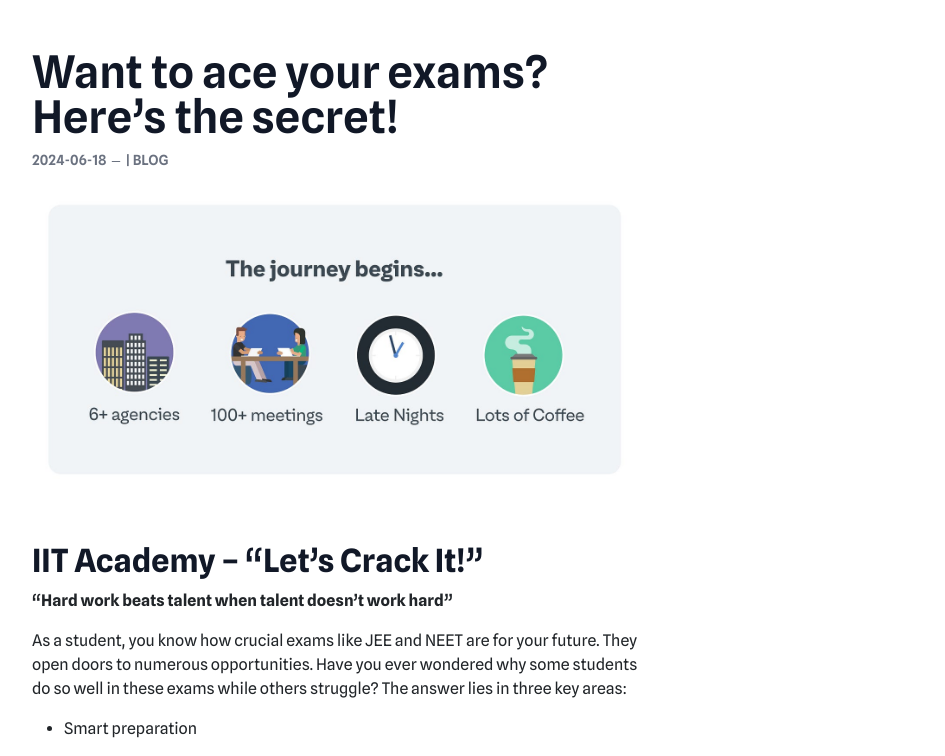
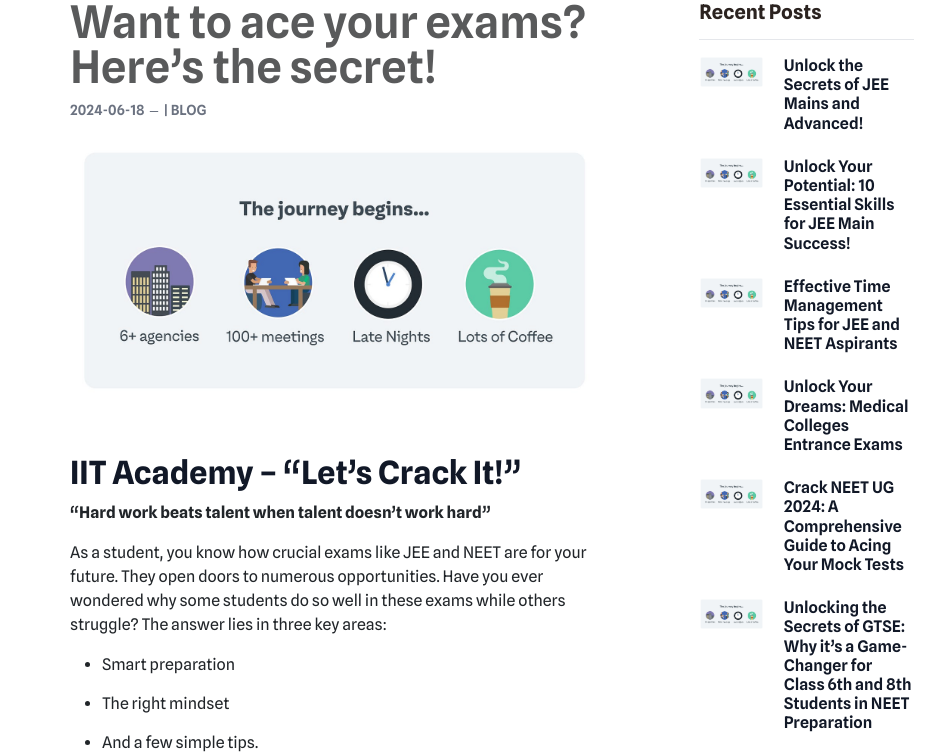
Before and after one commit to nikitabaladha/SmartGrader, a React (Create React App) app in the folder smart-grader/: page /blog/0 in a window 1280 px wide. Shown: the top 756 px of the page, without its empty margins (148-1093 px from the left). Built offline with nearby package versions, Linux system fonts and the light colour scheme.

Commit message:
FullBlog.js page done with css

```diff
--- a/smart-grader/package.json
+++ b/smart-grader/package.json
@@ -15,6 +15,7 @@
     "react-icons": "^5.3.0",
     "react-router-dom": "^6.26.2",
     "react-scripts": "5.0.1",
+    "smart-grader": "file:",
     "web-vitals": "^2.1.0"
   },
   "scripts": {
--- a/smart-grader/src/Components/Blog/Blog.css
+++ b/smart-grader/src/Components/Blog/Blog.css
@@ -11,7 +11,7 @@
   line-height: var(--line-height-xl);
   color: var(--color-text-primary);
   font-weight: var(--font-weight-extra-bold);
-  margin-bottom: var(--spacing-medium);
+  margin-bottom: var(--margin-bottom-25px);
 }
 
 .blog-page-first p {
@@ -32,21 +32,21 @@
   padding: var(--spacing-medium);
   background-color: var(--color-background);
   border: 1px solid var(--color-border);
-  margin-bottom: var(--margin-bottom);
-  box-shadow: 0 4px 6px rgba(0, 0, 0, 0.1);
+  margin-bottom: var(--margin-bottom-25px);
+  box-shadow: 0 4px 6px var(--color-border);
   border-radius: 0.5rem;
   height: 280px;
 }
 
 .blog-card .icon {
-  margin-right: 5px;
+  margin-right: var(--margin-right-5px);
 }
 
 .blog-card h6 {
   font-weight: var(--font-weight-medium);
   color: var(--color-text-secondary);
-  font-size: 0.75rem;
-  line-height: 1rem;
+  font-size: var(--font-size-xxs);
+  line-height: var(--line-height-1rem);
 }
 
 .blog-card .date {
@@ -79,11 +79,11 @@
 }
 
 .blog-card .img-container {
+  margin-right: var(--margin-right-10px);
   border-radius: 50%;
   width: 1.75rem;
   height: 1.75rem;
   overflow: hidden;
-  margin-right: 10px;
 }
 
 .blog-card .img-container img {
--- a/smart-grader/src/Components/Blog/Blog.js
+++ b/smart-grader/src/Components/Blog/Blog.js
@@ -7,19 +7,23 @@
 import { IoIosVideocam } from "react-icons/io";
 import { FaArrowRight } from "react-icons/fa6";
 
+// Function to truncate the HTML description to a maximum of 5 lines
 const truncateDescription = (html) => {
   const tempElement = document.createElement("div");
-  tempElement.innerHTML = html;
-  const textContent = tempElement.textContent || tempElement.innerText;
-  const lines = textContent.split("\n");
-  return lines.slice(0, 5).join("\n");
+  tempElement.innerHTML = html; // Set the inner HTML to the passed HTML string
+  const textContent = tempElement.textContent || tempElement.innerText; // Get text content
+  const lines = textContent.split("\n"); // Split text into lines
+  return lines.slice(0, 5).join("\n"); // Return the first 5 lines joined
 };
 
 const Blog = () => {
   return (
     <>
+      {/* Rendering the Navbar component */}
       <Navbar />
+
       <div className="container-fluid">
+        {/* Header section for the blog page */}
         <div className="container-fluid blog-page-first">
           <h2>Our Blog</h2>
           <p>
@@ -28,11 +32,14 @@
           </p>
         </div>
 
+        {/* Main blog content section */}
         <div className="container-fluid blog-page-second">
           <div className="row">
             {posts.map((post, index) => (
+              // Mapping through the posts to create a blog card for each post
               <div className="col-md-6" key={index}>
                 <div className="blog-card">
+                  {/* Blog card header with tutorial label and date */}
                   <h6>
                     <span className="d-flex justify-content-between align-items-center mb-3">
                       <span>
@@ -41,21 +48,21 @@
                         </span>
                         <span className="sub-title">Tutorial </span>
                       </span>
-                      <span className="date"> {post.date}</span>
+                      <span className="date">{post.date}</span>{" "}
                     </span>
                   </h6>
                   <h2>{post.title}</h2>
                   <p>{truncateDescription(post.description)}</p>
+
                   <div className="d-flex justify-content-between align-items-center card-footer">
                     <div className="d-flex">
                       <div className="img-container">
-                        <img src={blogImage1} alt="SmartGrader Team" />
+                        <img src={blogImage1} alt="SmartGrader Team" />{" "}
                       </div>
-
                       <p>SmartGrader Team</p>
                     </div>
                     <Link to={`/blog/${index}`}>
-                      Read more <FaArrowRight />
+                      Read more <FaArrowRight />{" "}
                     </Link>
                   </div>
                 </div>
@@ -68,4 +75,4 @@
   );
 };
 
-export default Blog;
+export default Blog; // Exporting the Blog component
--- a/smart-grader/src/Components/FullBlog/FullBlog.css
+++ b/smart-grader/src/Components/FullBlog/FullBlog.css
@@ -6,17 +6,17 @@
   font-family: var(--font-family);
 }
 
-.fullBlog {
-  padding: 50px;
+.row .fullBlog {
+  padding-left: 50px;
+  padding-right: 50px;
 }
 
 .fullBlogTitle h3 {
   font-weight: var(--font-weight-semibold);
   font-size: var(--font-size-xxl);
   line-height: var(--line-height-tight);
-  color: var(--color-text-primary);
+  color: var(--color-text-quaternary);
   margin-bottom: 0.5rem;
-  margin-top: 0;
 }
 
 .fullBlogTitle p {
@@ -57,7 +57,7 @@
   font-weight: var(--font-weight-normal);
   line-height: var(--line-height-base);
   margin-top: var(--margin-top-15px);
-  margin-bottom: 1rem;
+  margin-bottom: var(--margin-bottom-1rem);
 }
 
 .fullBlogDescription ul li {
@@ -66,3 +66,43 @@
   line-height: var(--line-height-base);
   margin-top: var(--margin-top-15px);
 }
+
+.fullBlog-second .fullBlog-right {
+  padding-left: 50px;
+  padding-right: 50px;
+}
+
+.fullBlog-right h3 {
+  font-weight: var(--font-weight-bold);
+  font-size: var(--font-size-20px);
+  line-height: var(--line-height-custom);
+  color: var(--color-text-tertiary);
+  border-bottom: 1px solid var(--color-border);
+  margin-bottom: var(--margin-bottom-1rem);
+  padding-bottom: 15px;
+}
+
+.fullBlog-right .recent-post {
+  display: flex;
+  flex-direction: row;
+  gap: 20px;
+  margin-bottom: var(--margin-bottom-1rem);
+}
+
+.fullBlog-right img {
+  width: 30%;
+  height: 30%;
+  object-fit: cover;
+  margin-bottom: 10px;
+}
+
+.fullBlog-right h4 {
+  font-size: var(--font-size-base);
+  font-weight: var(--font-weight-semibold);
+  color: var(--color-text-primary);
+}
+
+.fullBlog-right div:hover h4 {
+  color: var(--color-text-red);
+  cursor: pointer;
+}
--- a/smart-grader/src/Components/FullBlog/FullBlog.js
+++ b/smart-grader/src/Components/FullBlog/FullBlog.js
@@ -1,6 +1,5 @@
 import React from "react";
 import { useParams } from "react-router-dom";
-
 import { GoDash } from "react-icons/go";
 import DOMPurify from "dompurify";
 
@@ -8,36 +7,62 @@
 import "./FullBlog.css";
 
 const FullBlog = () => {
+  // Extracting the postId from the URL parameters
   const { postId } = useParams();
+
+  // Retrieving the specific post based on postId
   const post = posts[postId];
 
+  // If the post is not found, display a message
   if (!post) {
     return <h2>Post not found</h2>;
   }
 
+  // Sanitizing the post description to prevent XSS attacks
   const sanitizedDescription = DOMPurify.sanitize(post.description);
+
+  // Filtering out the current post to get recent posts
+  const recentPosts = posts.filter((_, index) => index !== parseInt(postId));
 
   return (
     <div className="container-fluid fullBlog-second">
       <div className="row">
+        {/* Main blog content section */}
         <div className="col-md-8 fullBlog">
           <div className="fullBlogTitle">
             <h3>{post.title}</h3>
             <p>
-              <span> {post.date}</span> <GoDash /> | <span> BLOG</span>
+              <span>{post.date}</span> <GoDash /> | <span>BLOG</span>
             </p>
-
+            {/* Displaying the main blog image */}
             <div className="img-container">
-              <img src={post.image} alt="blog-image" />
+              <img src={post.image} alt="blog" />
             </div>
           </div>
 
+          {/* Rendering the sanitized blog description */}
           <div
             className="fullBlogDescription"
             dangerouslySetInnerHTML={{ __html: sanitizedDescription }}
           />
         </div>
-        <div className="col-md-4"></div>
+
+        {/* Recent posts section */}
+        <div className="col-md-4 fullBlog-right">
+          <h3>Recent Posts</h3>
+          {recentPosts.length > 0 ? (
+            // Mapping over the recent posts to display them
+            recentPosts.map((recentPost, index) => (
+              <div key={index} className="recent-post">
+                <img src={recentPost.image} alt="recent-blog" />
+                <h4>{recentPost.title}</h4>
+              </div>
+            ))
+          ) : (
+            // Message displayed if no recent posts are available
+            <p>No recent posts available.</p>
+          )}
+        </div>
       </div>
     </div>
   );
--- a/smart-grader/src/global.css
+++ b/smart-grader/src/global.css
@@ -1,5 +1,6 @@
 :root {
   /* Font Sizes */
+  --font-size-xxs: 0.75rem;
   --font-size-small: 0.875rem;
   --font-size-base: 1rem;
   --font-size-md: 1.25rem;
@@ -8,6 +9,7 @@
   --font-size-2rem: 2rem;
   --font-size-xxl: 45px;
   --font-size-xs: 14px;
+  --font-size-20px: 20px;
 
   /* Font Weights */
   --font-weight-small: 300;
@@ -18,6 +20,7 @@
   --font-weight-extra-bold: 800;
 
   /* Line Heights */
+  --line-height-1rem: 1rem;
   --line-height-small: 1.25rem;
   --line-height-base: 1.5rem;
   --line-height-md: 1.75rem;
@@ -28,7 +31,11 @@
 
   /* Colors */
   --color-text-primary: rgb(17, 24, 39);
+
   --color-text-secondary: rgb(107, 114, 128);
+  --color-text-tertiary: rgb(43, 35, 32);
+  --color-text-quaternary: rgb(89, 90, 91);
+  --color-text-red: red;
   --color-background: rgb(255, 255, 255);
   --color-border: rgb(229, 231, 235);
 
@@ -45,7 +52,11 @@
   --padding-right: 120px;
 
   /* card margin */
-  --margin-bottom: 25px;
+  --margin-bottom-25px: 25px;
+  --margin-bottom-1rem: 1rem;
+
+  --margin-right-10px: 10px;
+  --margin-right-5px: 5px;
 
   --margin-top-15px: 15px;
 }
```
Also changed, not shown: 2 other files (tests, documents, lock files or other folders).
